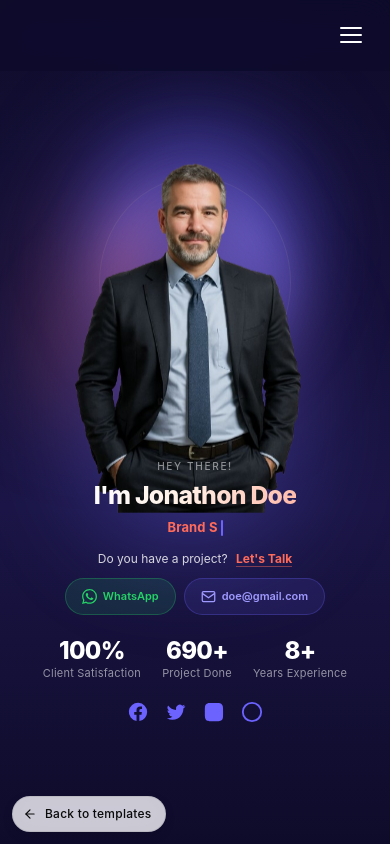
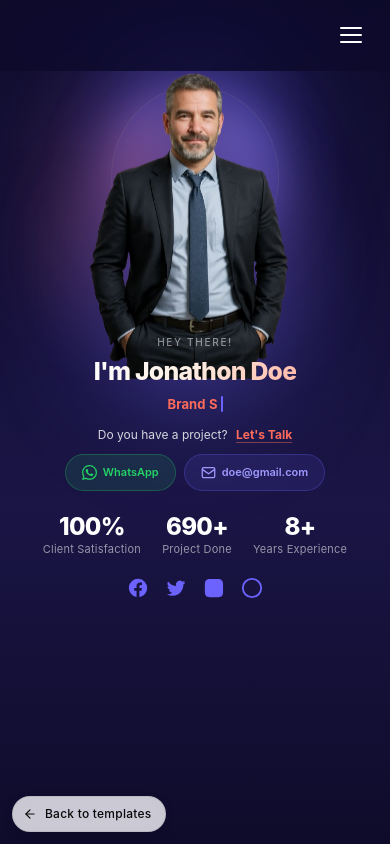
Before and after one commit to joyalvarghese458/template-app, a Next.js app: page /templates/pure in a window 390 px wide. Shown: the top 844 px of the page. Built offline with nearby package versions, Linux system fonts and the light colour scheme; a web font is replaced by a local one.

Commit message:
responsive changes

```diff
--- a/app/templates/pure/styles.module.css
+++ b/app/templates/pure/styles.module.css
@@ -10,9 +10,9 @@
   background: linear-gradient(180deg, #0e0b2a 0%, #1a1545 60%, #0e0b2a 100%);
   overflow: hidden;
   display: flex;
-  align-items: center;
+  align-items: flex-start; /* mobile: push grid to top so image is high and content shows below */
   justify-content: center;
-  padding: 76px 20px 36px;
+  padding: 72px 20px 36px;
 }
 
 @media (min-width: 768px) {
@@ -23,6 +23,7 @@
 
 @media (min-width: 1024px) {
   .hero {
+    align-items: center; /* desktop: vertically center the 2-col layout */
     padding: 80px 60px 48px;
   }
 }
@@ -215,8 +216,8 @@
 
 .figureWrap {
   position: relative;
-  width: min(68vw, 240px);
-  height: min(75vw, 270px);
+  width: min(62vw, 210px);
+  height: min(68vw, 235px);
   max-width: 100%;
   margin: 0 auto;
   display: grid;
@@ -226,8 +227,8 @@
 
 @media (min-width: 480px) {
   .figureWrap {
-    width: min(60vw, 280px);
-    height: min(66vw, 320px);
+    width: min(56vw, 250px);
+    height: min(62vw, 280px);
   }
 }
 
```
